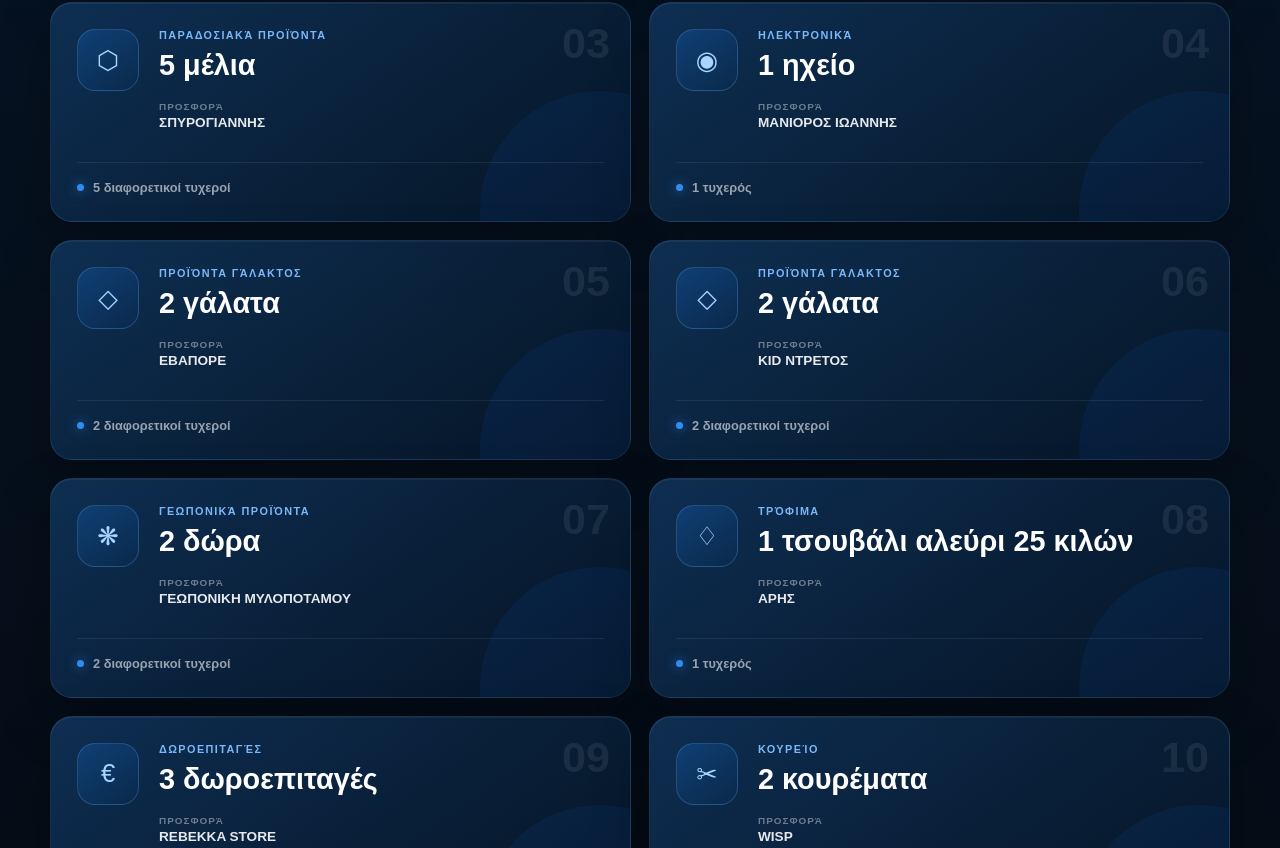
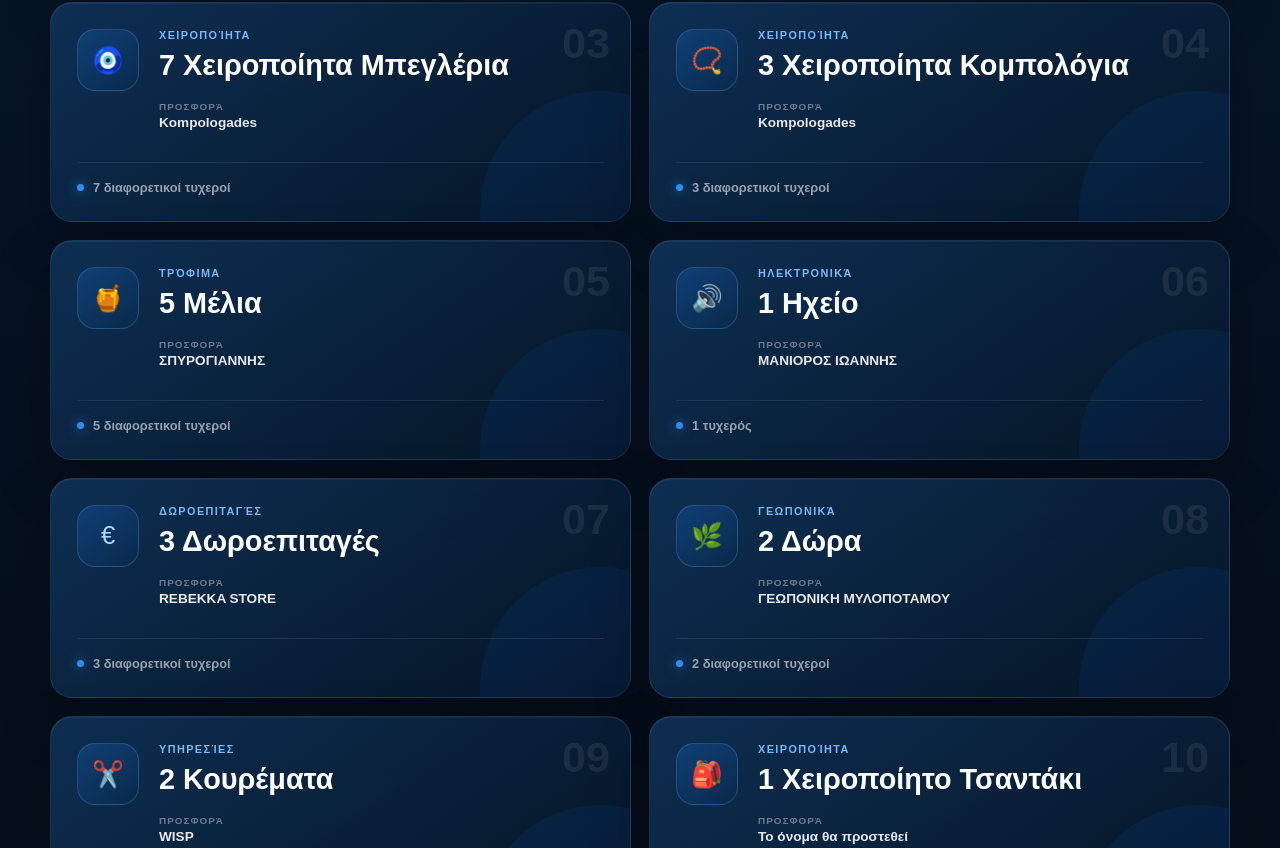
Before and after one commit to anvikelis-pixel/damasta-contest, a React (Vite) app: page /dora in a window 1280 px wide. Shown: the part 812-1660 px from the top of the page. Built offline with nearby package versions, Linux system fonts and the light colour scheme.

Commit message:
Add prize data and automatic value sorting

```diff
--- /dev/null
+++ b/src/data/prizes.js
@@ -0,0 +1,177 @@
+const prizes = [
+  {
+    id: 1,
+    category: "Κοσμήματα",
+    title: "20 Κοσμήματα",
+    sponsor: "ΜΕΝΙΑ",
+    winners: 20,
+    quantity: 20,
+
+    // Κρυφή εκτιμώμενη συνολική αξία για ταξινόμηση.
+    estimatedValue: 500,
+
+    icon: "✦",
+    image: null,
+  },
+
+  {
+    id: 2,
+    category: "Χειροποίητα",
+    title: "4 Χειροποίητες Τσάντες",
+    sponsor: "Το όνομα θα προστεθεί",
+    winners: 4,
+    quantity: 4,
+    estimatedValue: 140,
+    icon: "👜",
+    image: null,
+  },
+
+  {
+    id: 3,
+    category: "Χειροποίητα",
+    title: "7 Χειροποίητα Μπεγλέρια",
+    sponsor: "Kompologades",
+    winners: 7,
+    quantity: 7,
+    estimatedValue: 70,
+    icon: "🧿",
+    image: null,
+  },
+
+  {
+    id: 4,
+    category: "Χειροποίητα",
+    title: "3 Χειροποίητα Κομπολόγια",
+    sponsor: "Kompologades",
+    winners: 3,
+    quantity: 3,
+    estimatedValue: 60,
+    icon: "📿",
+    image: null,
+  },
+
+  {
+    id: 5,
+    category: "Τρόφιμα",
+    title: "5 Μέλια",
+    sponsor: "ΣΠΥΡΟΓΙΑΝΝΗΣ",
+    winners: 5,
+    quantity: 5,
+    estimatedValue: 50,
+    icon: "🍯",
+    image: null,
+  },
+
+  {
+    id: 6,
+    category: "Ηλεκτρονικά",
+    title: "1 Ηχείο",
+    sponsor: "ΜΑΝΙΟΡΟΣ ΙΩΑΝΝΗΣ",
+    winners: 1,
+    quantity: 1,
+    estimatedValue: 45,
+    icon: "🔊",
+    image: null,
+  },
+
+  {
+    id: 7,
+    category: "Δωροεπιταγές",
+    title: "3 Δωροεπιταγές",
+    sponsor: "REBEKKA STORE",
+    winners: 3,
+    quantity: 3,
+
+    // 2 × 10€ και 1 × 20€.
+    estimatedValue: 40,
+
+    icon: "€",
+    image: null,
+  },
+
+  {
+    id: 8,
+    category: "Γεωπονικά",
+    title: "2 Δώρα",
+    sponsor: "ΓΕΩΠΟΝΙΚΗ ΜΥΛΟΠΟΤΑΜΟΥ",
+    winners: 2,
+    quantity: 2,
+    estimatedValue: 40,
+    icon: "🌿",
+    image: null,
+  },
+
+  {
+    id: 9,
+    category: "Υπηρεσίες",
+    title: "2 Κουρέματα",
+    sponsor: "WISP",
+    winners: 2,
+    quantity: 2,
+    estimatedValue: 28,
+    icon: "✂️",
+    image: null,
+  },
+
+  {
+    id: 10,
+    category: "Χειροποίητα",
+    title: "1 Χειροποίητο Τσαντάκι",
+    sponsor: "Το όνομα θα προστεθεί",
+    winners: 1,
+    quantity: 1,
+    estimatedValue: 28,
+    icon: "🎒",
+    image: null,
+  },
+
+  {
+    id: 11,
+    category: "Τρόφιμα",
+    title: "1 Τσουβάλι Αλεύρι 25 κιλών",
+    sponsor: "ΑΡΗΣ",
+    winners: 1,
+    quantity: 1,
+    estimatedValue: 22,
+    icon: "🌾",
+    image: null,
+  },
+
+  {
+    id: 12,
+    category: "Βιβλία",
+    title: "1 Βιβλίο",
+    sponsor: "ΔΥΟ ΒΗΤΑ",
+    winners: 1,
+    quantity: 1,
+    estimatedValue: 18,
+    icon: "📖",
+    image: null,
+  },
+
+  {
+    id: 13,
+    category: "Τρόφιμα",
+    title: "2 Γάλατα Εβαπορέ",
+    sponsor: "ΕΒΑΠΟΡΕ",
+    winners: 2,
+    quantity: 2,
+    estimatedValue: 5,
+    icon: "🥛",
+    image: null,
+  },
+
+  {
+    id: 14,
+    category: "Τρόφιμα",
+    title: "2 Γάλατα",
+    sponsor: "KID ΝΤΡΕΤΟΣ",
+    winners: 2,
+    quantity: 2,
+    estimatedValue: 5,
+    icon: "🥛",
+    image: null,
+  },
+];
+
+export default prizes;
--- a/src/pages/Prizes.jsx
+++ b/src/pages/Prizes.jsx
@@ -1,91 +1,14 @@
 import { Link } from "react-router-dom";
 import Navbar from "../components/Navbar";
+import prizes from "../data/prizes";
 import "../styles/Prizes.css";
 
-const prizes = [
-  {
-    number: "01",
-    sponsor: "ΜΕΝΙΑ",
-    category: "Κοσμήματα",
-    title: "20 κοσμήματα",
-    winners: "20 διαφορετικοί τυχεροί",
-    icon: "✦",
-  },
-  {
-    number: "02",
-    sponsor: "ΔΥΟ ΒΗΤΑ",
-    category: "Βιβλιοπωλείο",
-    title: "1 βιβλίο",
-    winners: "1 τυχερός",
-    icon: "▤",
-  },
-  {
-    number: "03",
-    sponsor: "ΣΠΥΡΟΓΙΑΝΝΗΣ",
-    category: "Παραδοσιακά προϊόντα",
-    title: "5 μέλια",
-    winners: "5 διαφορετικοί τυχεροί",
-    icon: "⬡",
-  },
-  {
-    number: "04",
-    sponsor: "ΜΑΝΙΟΡΟΣ ΙΩΑΝΝΗΣ",
-    category: "Ηλεκτρονικά",
-    title: "1 ηχείο",
-    winners: "1 τυχερός",
-    icon: "◉",
-  },
-  {
-    number: "05",
-    sponsor: "ΕΒΑΠΟΡΕ",
-    category: "Προϊόντα γάλακτος",
-    title: "2 γάλατα",
-    winners: "2 διαφορετικοί τυχεροί",
-    icon: "◇",
-  },
-  {
-    number: "06",
-    sponsor: "KID ΝΤΡΕΤΟΣ",
-    category: "Προϊόντα γάλακτος",
-    title: "2 γάλατα",
-    winners: "2 διαφορετικοί τυχεροί",
-    icon: "◇",
-  },
-  {
-    number: "07",
-    sponsor: "ΓΕΩΠΟΝΙΚΗ ΜΥΛΟΠΟΤΑΜΟΥ",
-    category: "Γεωπονικά προϊόντα",
-    title: "2 δώρα",
-    winners: "2 διαφορετικοί τυχεροί",
-    icon: "❋",
-  },
-  {
-    number: "08",
-    sponsor: "ΑΡΗΣ",
-    category: "Τρόφιμα",
-    title: "1 τσουβάλι αλεύρι 25 κιλών",
-    winners: "1 τυχερός",
-    icon: "♢",
-  },
-  {
-    number: "09",
-    sponsor: "REBEKKA STORE",
-    category: "Δωροεπιταγές",
-    title: "3 δωροεπιταγές",
-    winners: "2 × 10€ και 1 × 20€",
-    icon: "€",
-  },
-  {
-    number: "10",
-    sponsor: "WISP",
-    category: "Κουρείο",
-    title: "2 κουρέματα",
-    winners: "2 διαφορετικοί τυχεροί",
-    icon: "✂",
-  },
-];
+function Prizes() {
+  const sortedPrizes = [...prizes].sort(
+    (firstPrize, secondPrize) =>
+      secondPrize.estimatedValue - firstPrize.estimatedValue
+  );
 
-function Prizes() {
   return (
     <>
       <Navbar />
@@ -122,14 +45,14 @@ function Prizes() {
         </section>
 
         <section className="prizes-grid">
-          {prizes.map((prize, index) => (
+          {sortedPrizes.map((prize, index) => (
             <article
               className="prize-card"
-              key={prize.number}
+              key={prize.id}
               style={{ "--delay": `${index * 0.08}s` }}
             >
               <span className="prize-number">
-                {prize.number}
+                {String(index + 1).padStart(2, "0")}
               </span>
 
               <div className="prize-icon">
@@ -151,7 +74,12 @@ function Prizes() {
 
               <div className="winners">
                 <span className="winner-dot" />
-                <p>{prize.winners}</p>
+
+                <p>
+                  {prize.winners === 1
+                    ? "1 τυχερός"
+                    : `${prize.winners} διαφορετικοί τυχεροί`}
+                </p>
               </div>
             </article>
           ))}
```
